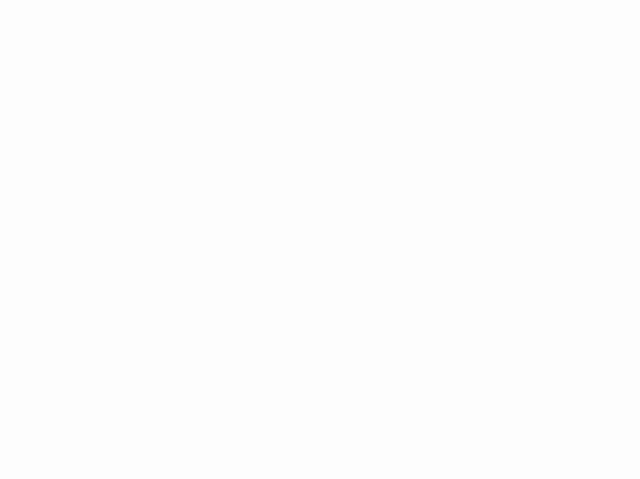
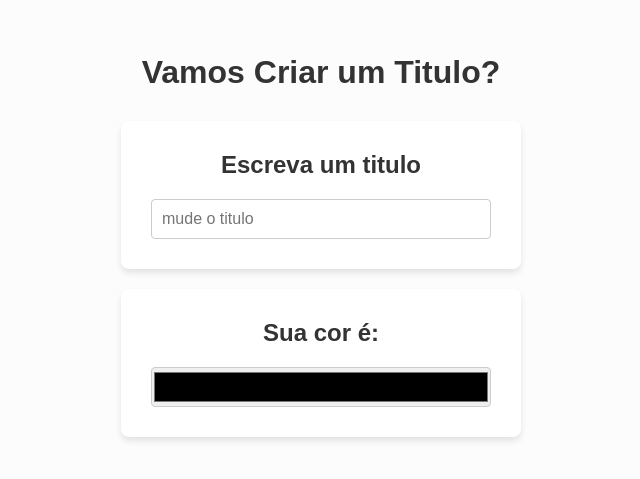
Before and after one commit to ra24351597810-sys/Formulario, a React (Create React App) app: page /titulo in a window 1280 px wide. Before the commit this address had no page. Shown: the part 145-624 px from the top of the page, without its empty margins (319-959 px from the left). Built offline with nearby package versions, Linux system fonts and the light colour scheme.

Commit message:
subindo_novo
adicionando atividades do dia 01/10/26

```diff
--- /dev/null
+++ b/src/pages/change-titulo/index.jsx
@@ -0,0 +1,37 @@
+import './index.scss';
+import { Link } from 'react-router-dom';
+import { useState } from 'react';
+
+export default function Mudartitle() {
+    const [Titulin, SetTitulin] = useState('Escreva um titulo');
+    const [Cor, SetCor] = useState('');
+
+    function mudartitulo(e){
+        let titulo = e.target.value;
+        SetTitulin(titulo);
+    }
+
+    function backgroundizito(e){
+        let cor= e.target.value;
+        SetCor(cor)
+    };
+
+
+    return(
+        <div className='principal' style={{background:Cor}}>
+            <h1 className='Apresentacao'>Vamos Criar um Titulo?</h1>
+
+            <div className='div-separa'>
+                <h1>{Titulin}</h1>
+
+                <input type="text" placeholder='mude o titulo' onChange={mudartitulo} />
+
+            </div>
+
+            <div>
+                <h1>Sua cor é: {Cor}</h1>
+                <input type="color" onChange={backgroundizito}  />
+            </div>
+        </div>
+    )
+}
--- /dev/null
+++ b/src/pages/change-titulo/index.scss
@@ -0,0 +1,49 @@
+.principal {
+  display: flex;
+  flex-direction: column;
+  align-items: center;
+  justify-content: center;
+  min-height: 100vh;
+  padding: 20px;
+  font-family: sans-serif;
+  color: #333;
+
+  .Apresentacao {
+    font-size: 32px;
+    margin-bottom: 30px;
+  }
+
+  .div-separa, & > div:not(.div-separa) {
+    background-color: #ffffff;
+    padding: 30px;
+    margin-bottom: 20px;
+    border-radius: 8px;
+    box-shadow: 0 4px 6px rgba(0, 0, 0, 0.1);
+    width: 100%;
+    max-width: 400px;
+    text-align: center;
+
+    h1 {
+      font-size: 24px;
+      margin-top: 0;
+      margin-bottom: 20px;
+    }
+  }
+
+  input[type="text"] {
+    width: 100%;
+    padding: 10px;
+    border: 1px solid #ccc;
+    border-radius: 4px;
+    font-size: 16px;
+    box-sizing: border-box;
+  }
+
+  input[type="color"] {
+    width: 100%;
+    height: 40px;
+    border: 1px solid #ccc;
+    border-radius: 4px;
+    cursor: pointer;
+  }
+}
--- /dev/null
+++ b/src/pages/mudar-titulo-botao/index.jsx
@@ -0,0 +1,34 @@
+import './index.scss';
+import { Link } from 'react-router-dom';
+import { useState } from 'react';
+
+export default function Mudartitulo2() {
+    const [Titulin, SetTitulin] = useState('');
+    const [Titulinoo, SetTitulinoo] = useState('Escreva um titulo');
+
+    function mudartitulo(e){
+        SetTitulin(e.target.value);
+    }
+
+
+    function aplicar (){
+        SetTitulinoo(Titulin);
+    }
+
+
+
+    return(
+        <div className='principal'>
+            <h1 className='Apresentacao'>Vamos Criar um Titulo?</h1>
+
+            <div className='div-separa'>
+                <h1>{Titulinoo}</h1>
+
+                <input type="text" placeholder='mude o titulo' value={Titulin} onChange={mudartitulo} />
+                <button onClick={aplicar}>Aplique seu Titulo</button>
+            </div>
+
+
+        </div>
+    )
+}
--- /dev/null
+++ b/src/pages/mudar-titulo-botao/index.scss
@@ -0,0 +1,49 @@
+.principal {
+  display: flex;
+  flex-direction: column;
+  align-items: center;
+  justify-content: center;
+  min-height: 100vh;
+  padding: 20px;
+  font-family: sans-serif;
+  color: #333;
+
+  .Apresentacao {
+    font-size: 32px;
+    margin-bottom: 30px;
+  }
+
+  .div-separa, & > div:not(.div-separa) {
+    background-color: #ffffff;
+    padding: 30px;
+    margin-bottom: 20px;
+    border-radius: 8px;
+    box-shadow: 0 4px 6px rgba(0, 0, 0, 0.1);
+    width: 100%;
+    max-width: 400px;
+    text-align: center;
+
+    h1 {
+      font-size: 24px;
+      margin-top: 0;
+      margin-bottom: 20px;
+    }
+  }
+
+  input[type="text"] {
+    width: 100%;
+    padding: 10px;
+    border: 1px solid #ccc;
+    border-radius: 4px;
+    font-size: 16px;
+    box-sizing: border-box;
+  }
+
+  input[type="color"] {
+    width: 100%;
+    height: 40px;
+    border: 1px solid #ccc;
+    border-radius: 4px;
+    cursor: pointer;
+  }
+}
--- a/src/router.jsx
+++ b/src/router.jsx
@@ -5,6 +5,8 @@ import Contato from './pages/contato/index.jsx';
 import './pages/contato/index.scss';
 import Contator from './pages/contadorNovo/index.jsx';
 import './pages/contadorNovo/index.scss';
+import Mudartitle from './pages/change-titulo/index.jsx';
+import Mudartitulo2 from './pages/mudar-titulo-botao/index.jsx';
 
 export default function Router(){
     return(
@@ -13,6 +15,8 @@ export default function Router(){
             <Route path="/" element={<App />} />
             <Route path="/Contador" element={<Contator />} />
             <Route path="/contatos" element={<Contato />} />
+            <Route path="/titulo" element={<Mudartitle />} />
+            <Route path="/titulo2" element={<Mudartitulo2 />} />
         </Routes>
         </BrowserRouter>
       )
```
